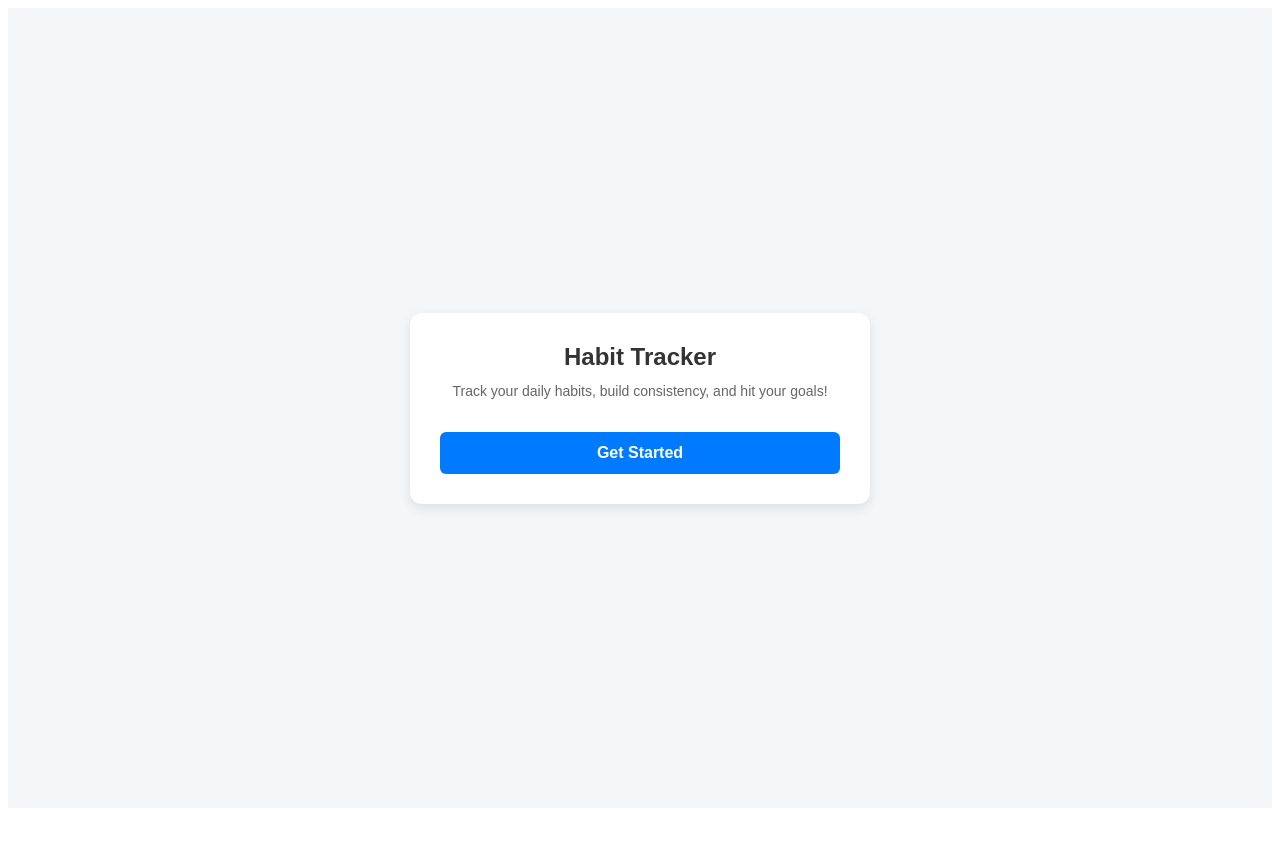
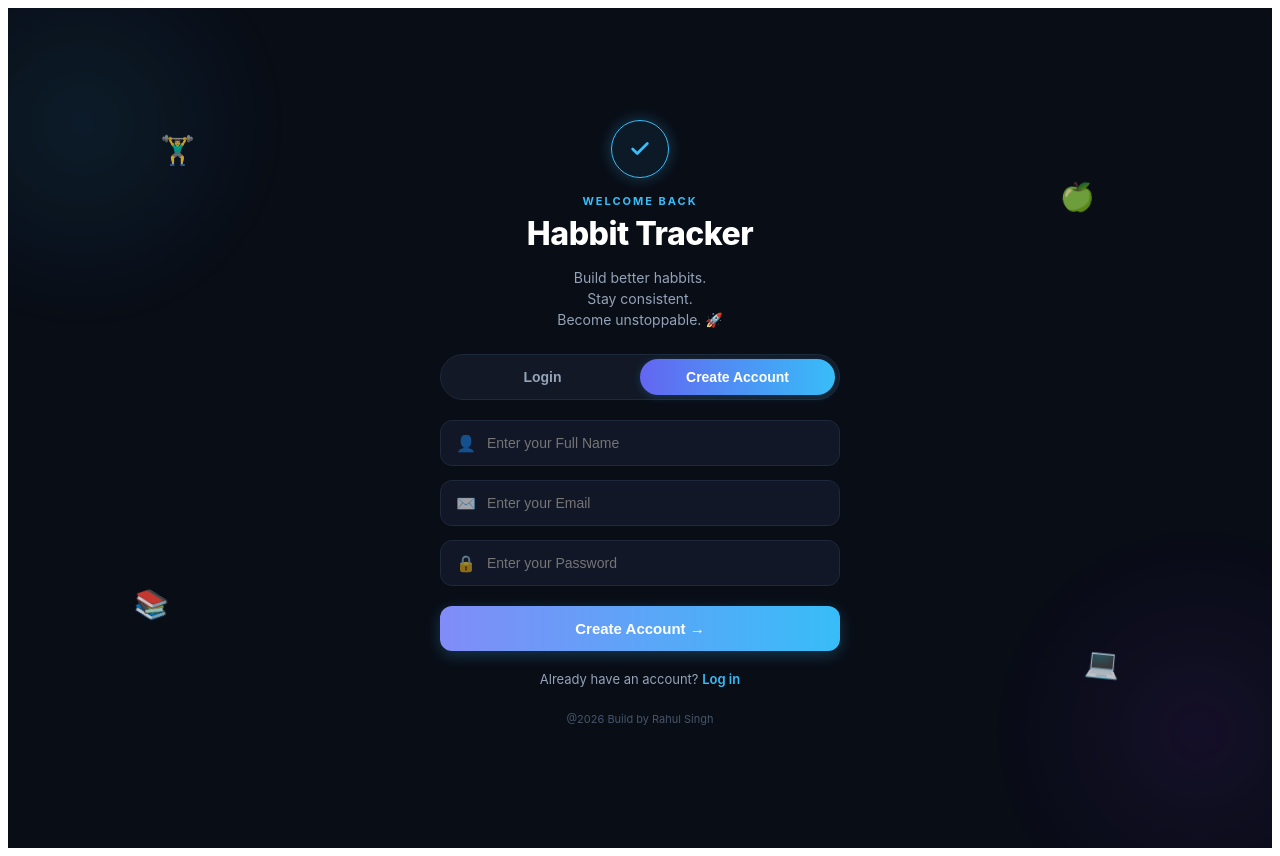
Before and after one commit to Rahulsingh2609/Habbit-Tracker, a React (Vite) app: page / in a window 1280 px wide. Before the commit the page ends 816 px from the top, so only its background shows below. Built offline with nearby package versions, Linux system fonts and the light colour scheme.

Commit message:
Profile rebuilded

```diff
--- a/src/App.tsx
+++ b/src/App.tsx
@@ -1,241 +1,428 @@
 import React, { useState } from 'react';
 
-// Define the User interface
-interface User {
-  id: string;
-  name: string;
-  email: string;
-  mobile?: string;
-  collegeName?: string;
-  age?: number | '';
-  isProfileComplete: boolean;
-}
+export default function AuthGate() {
+  // Step 1: Initial Account Data (Name, Email, Password)
+  // Step 2: Profile Details (Mobile, College, Age)
+  const [step, setStep] = useState<1 | 2>(1);
 
-export default function App() {
-  // Demo state
-  const [user, setUser] = useState<User>({
-    id: '123',
-    name: 'Rahul',
-    email: 'rahul@example.com',
+  const [formData, setFormData] = useState({
+    fullName: '',
+    email: '',
+    password: '',
     mobile: '',
     collegeName: '',
     age: '',
-    isProfileComplete: false,
   });
 
-  // Controls whether the user has tapped "Get Started"
-  const [hasStarted, setHasStarted] = useState(false);
+  const [isLoading, setIsLoading] = useState(false);
 
-  const [formData, setFormData] = useState({
-    mobile: user.mobile || '',
-    collegeName: user.collegeName || '',
-    age: user.age || '',
-  });
-
-  const [isSubmitting, setIsSubmitting] = useState(false);
-
-  // Handle input changes
   const handleChange = (e: React.ChangeEvent<HTMLInputElement>) => {
-    const { name, value } = e.target;
     setFormData((prev) => ({
       ...prev,
-      [name]: value,
+      [e.target.name]: e.target.value,
     }));
   };
 
-  // Submit profile updates
-  const handleSubmit = async (e: React.FormEvent) => {
+  // Move from Step 1 -> Step 2
+  const handleNextStep = (e: React.FormEvent) => {
     e.preventDefault();
-    setIsSubmitting(true);
-
-    try {
-      // TODO: Replace with your actual backend API call or Firebase update
-      // await updateDoc(doc(db, "users", user.id), { ...formData, isProfileComplete: true });
-
-      // Update local state on success
-      setUser((prev) => ({
-        ...prev,
-        ...formData,
-        age: Number(formData.age),
-        isProfileComplete: true,
-      }));
-    } catch (error) {
-      console.error('Failed to update profile:', error);
-    } finally {
-      setIsSubmitting(false);
+    if (formData.fullName && formData.email && formData.password) {
+      setStep(2);
     }
   };
 
-  // 1. STEP 1: LANDING PAGE WITH "GET STARTED" BUTTON
-  if (!hasStarted && !user.isProfileComplete) {
-    return (
-      <div style={styles.container}>
-        <div style={styles.card}>
-          <h1 style={styles.title}>Habit Tracker</h1>
-          <p style={styles.subtitle}>
-            Track your daily habits, build consistency, and hit your goals!
-          </p>
-          <button
-            onClick={() => setHasStarted(true)}
-            style={styles.button}
-          >
-            Get Started
-          </button>
+  // Final Submit on Step 2
+  const handleFinalSubmit = async (e: React.FormEvent) => {
+    e.preventDefault();
+    setIsLoading(true);
+
+    try {
+      // TODO: Replace with your Firebase / Backend Auth logic
+      console.log('User Account Created:', formData);
+      alert('Profile completed successfully!');
+    } catch (error) {
+      console.error('Error completing profile:', error);
+    } finally {
+      setIsLoading(false);
+    }
+  };
+
+  return (
+    <div style={styles.container}>
+      {/* CSS Keyframe Animations */}
+      <style>{`
+        @keyframes float {
+          0% { transform: translateY(0px) rotate(0deg); }
+          50% { transform: translateY(-18px) rotate(6deg); }
+          100% { transform: translateY(0px) rotate(0deg); }
+        }
+        @keyframes pulseGlow {
+          0% { opacity: 0.4; transform: scale(1); }
+          50% { opacity: 0.7; transform: scale(1.08); }
+          100% { opacity: 0.4; transform: scale(1); }
+        }
+        .floating-emoji {
+          position: absolute;
+          font-size: 28px;
+          user-select: none;
+          pointer-events: none;
+          animation: float 6s ease-in-out infinite;
+          opacity: 0.8;
+        }
+        .input-field {
+          transition: border-color 0.2s ease, box-shadow 0.2s ease;
+        }
+        .input-field:focus {
+          border-color: #38bdf8 !important;
+          box-shadow: 0 0 10px rgba(56, 189, 248, 0.2);
+        }
+      `}</style>
+
+      {/* Ambient Background Glows */}
+      <div style={styles.glowTopLeft} />
+      <div style={styles.glowBottomRight} />
+
+      {/* Floating Emojis matching your UI */}
+      <span className="floating-emoji" style={{ top: '15%', left: '12%', animationDelay: '0s' }}>🏋️‍♂️</span>
+      <span className="floating-emoji" style={{ top: '22%', right: '14%', animationDelay: '1.5s' }}>🍏</span>
+      <span className="floating-emoji" style={{ bottom: '25%', left: '10%', animationDelay: '3s' }}>📚</span>
+      <span className="floating-emoji" style={{ bottom: '18%', right: '12%', animationDelay: '2s' }}>💻</span>
+
+      {/* Main Form Container */}
+      <div style={styles.card}>
+        {/* Top Checkmark Circle */}
+        <div style={styles.iconCircle}>
+          <svg width="22" height="22" viewBox="0 0 24 24" fill="none" stroke="#38bdf8" strokeWidth="3" strokeLinecap="round" strokeLinejoin="round">
+            <polyline points="20 6 9 17 4 12"></polyline>
+          </svg>
         </div>
-      </div>
-    );
-  }
 
-  // 2. STEP 2: PROFILE COMPLETION FORM (Triggers when user clicks "Get Started")
-  if (!user.isProfileComplete) {
-    return (
-      <div style={styles.container}>
-        <div style={styles.card}>
-          <h2 style={styles.title}>Complete Your Profile</h2>
-          <p style={styles.subtitle}>
-            Welcome! Please fill in your details to start tracking habits.
-          </p>
+        <p style={styles.badge}>WELCOME BACK</p>
+        <h1 style={styles.title}>Habbit Tracker</h1>
+        <p style={styles.subtitle}>
+          Build better habbits.<br />
+          Stay consistent.<br />
+          Become unstoppable. 🚀
+        </p>
 
-          <form onSubmit={handleSubmit} style={styles.form}>
+        {/* Tab Switcher (Login / Create Account) */}
+        <div style={styles.tabContainer}>
+          <button style={styles.tabInactive}>Login</button>
+          <button style={styles.tabActive}>Create Account</button>
+        </div>
+
+        {/* STEP 1: CREATE ACCOUNT (FULL NAME, EMAIL, PASSWORD) */}
+        {step === 1 && (
+          <form onSubmit={handleNextStep} style={styles.form}>
             <div style={styles.inputGroup}>
-              <label style={styles.label}>Mobile Number</label>
+              <span style={styles.inputIcon}>👤</span>
               <input
-                type="tel"
-                name="mobile"
-                placeholder="Enter 10-digit mobile number"
-                value={formData.mobile}
+                type="text"
+                name="fullName"
+                placeholder="Enter your Full Name"
+                value={formData.fullName}
                 onChange={handleChange}
+                className="input-field"
                 required
                 style={styles.input}
               />
             </div>
 
             <div style={styles.inputGroup}>
-              <label style={styles.label}>College / Institute Name</label>
+              <span style={styles.inputIcon}>✉️</span>
               <input
-                type="text"
-                name="collegeName"
-                placeholder="Enter your college or institute"
-                value={formData.collegeName}
+                type="email"
+                name="email"
+                placeholder="Enter your Email"
+                value={formData.email}
                 onChange={handleChange}
+                className="input-field"
                 required
                 style={styles.input}
               />
             </div>
 
             <div style={styles.inputGroup}>
-              <label style={styles.label}>Age</label>
+              <span style={styles.inputIcon}>🔒</span>
               <input
-                type="number"
-                name="age"
-                placeholder="Enter your age"
-                value={formData.age}
+                type="password"
+                name="password"
+                placeholder="Enter your Password"
+                value={formData.password}
                 onChange={handleChange}
-                min="10"
-                max="100"
+                className="input-field"
                 required
                 style={styles.input}
               />
             </div>
 
-            <button type="submit" disabled={isSubmitting} style={styles.button}>
-              {isSubmitting ? 'Saving...' : 'Save & Continue'}
+            <button type="submit" style={styles.gradientButton}>
+              Create Account →
             </button>
           </form>
-        </div>
-      </div>
-    );
-  }
+        )}
 
-  // 3. STEP 3: MAIN HABIT TRACKER DASHBOARD (Shows after profile completion)
-  return (
-    <div style={styles.container}>
-      <div style={styles.card}>
-        <h1 style={styles.title}>Habit Tracker Dashboard</h1>
-        <p style={styles.subtitle}>Welcome back, {user.name}!</p>
+        {/* STEP 2: COMPLETE PROFILE (MOBILE, COLLEGE, AGE) */}
+        {step === 2 && (
+          <form onSubmit={handleFinalSubmit} style={styles.form}>
+            <div style={styles.stepHeader}>
+              <h3 style={styles.stepTitle}>Complete Your Profile</h3>
+              <p style={styles.stepSubtitle}>Step 2 of 2 — Almost there!</p>
+            </div>
 
-        <div style={styles.profileBadge}>
-          <p><strong>Mobile:</strong> {user.mobile}</p>
-          <p><strong>College:</strong> {user.collegeName}</p>
-          <p><strong>Age:</strong> {user.age}</p>
-        </div>
+            <div style={styles.inputGroup}>
+              <span style={styles.inputIcon}>📱</span>
+              <input
+                type="tel"
+                name="mobile"
+                placeholder="Enter Mobile Number"
+                value={formData.mobile}
+                onChange={handleChange}
+                className="input-field"
+                required
+                style={styles.input}
+              />
+            </div>
 
-        {/* Your main Habit Tracker components go here */}
+            <div style={styles.inputGroup}>
+              <span style={styles.inputIcon}>🎓</span>
+              <input
+                type="text"
+                name="collegeName"
+                placeholder="College / Institute Name"
+                value={formData.collegeName}
+                onChange={handleChange}
+                className="input-field"
+                required
+                style={styles.input}
+              />
+            </div>
+
+            <div style={styles.inputGroup}>
+              <span style={styles.inputIcon}>🎂</span>
+              <input
+                type="number"
+                name="age"
+                placeholder="Enter your Age"
+                value={formData.age}
+                onChange={handleChange}
+                min="10"
+                max="100"
+                className="input-field"
+                required
+                style={styles.input}
+              />
+            </div>
+
+            <div style={{ display: 'flex', gap: '10px' }}>
+              <button
+                type="button"
+                onClick={() => setStep(1)}
+                style={styles.secondaryButton}
+              >
+                Back
+              </button>
+              <button
+                type="submit"
+                disabled={isLoading}
+                style={styles.gradientButton}
+              >
+                {isLoading ? 'Saving...' : 'Finish Setup 🚀'}
+              </button>
+            </div>
+          </form>
+        )}
+
+        <p style={styles.footerText}>
+          Already have an account? <span style={styles.loginLink}>Log in</span>
+        </p>
+
+        <p style={styles.copyright}>@2026 Build by Rahul Singh</p>
       </div>
     </div>
   );
 }
 
-// Inline CSS Styles
+// Inline Style Object matching the dark neon theme
 const styles: { [key: string]: React.CSSProperties } = {
   container: {
+    minHeight: '100vh',
+    backgroundColor: '#090d16',
     display: 'flex',
     justifyContent: 'center',
     alignItems: 'center',
-    minHeight: '100vh',
-    backgroundColor: '#f4f6f8',
-    fontFamily: 'Arial, sans-serif',
+    fontFamily: '-apple-system, BlinkMacSystemFont, "Segoe UI", Roboto, sans-serif',
+    color: '#ffffff',
+    position: 'relative',
+    overflow: 'hidden',
+    padding: '20px',
+  },
+  glowTopLeft: {
+    position: 'absolute',
+    top: '-10%',
+    left: '-10%',
+    width: '400px',
+    height: '400px',
+    background: 'radial-gradient(circle, rgba(56, 189, 248, 0.15) 0%, rgba(0,0,0,0) 70%)',
+    animation: 'pulseGlow 8s ease-in-out infinite',
+    pointerEvents: 'none',
+  },
+  glowBottomRight: {
+    position: 'absolute',
+    bottom: '-10%',
+    right: '-10%',
+    width: '400px',
+    height: '400px',
+    background: 'radial-gradient(circle, rgba(147, 51, 234, 0.15) 0%, rgba(0,0,0,0) 70%)',
+    animation: 'pulseGlow 8s ease-in-out infinite',
+    pointerEvents: 'none',
   },
   card: {
-    backgroundColor: '#ffffff',
-    padding: '30px',
-    borderRadius: '12px',
-    boxShadow: '0 4px 12px rgba(0,0,0,0.1)',
+    width: '100%',
     maxWidth: '400px',
-    width: '100%',
     textAlign: 'center',
+    zIndex: 1,
+  },
+  iconCircle: {
+    width: '56px',
+    height: '56px',
+    borderRadius: '50%',
+    backgroundColor: 'rgba(58, 190, 248, 0.08)',
+    border: '1.5px solid #38bdf8',
+    boxShadow: '0 0 15px rgba(56, 189, 248, 0.3)',
+    display: 'flex',
+    alignItems: 'center',
+    justifyContent: 'center',
+    margin: '0 auto 16px auto',
+  },
+  badge: {
+    fontSize: '11px',
+    letterSpacing: '2px',
+    color: '#38bdf8',
+    fontWeight: '700',
+    marginBottom: '6px',
   },
   title: {
-    margin: '0 0 10px 0',
-    fontSize: '24px',
-    color: '#333',
+    fontSize: '32px',
+    fontWeight: '800',
+    margin: '0 0 8px 0',
+    letterSpacing: '-0.5px',
   },
   subtitle: {
-    margin: '0 0 20px 0',
-    color: '#666',
     fontSize: '14px',
+    color: '#94a3b8',
     lineHeight: '1.5',
+    marginBottom: '24px',
+  },
+  tabContainer: {
+    display: 'flex',
+    backgroundColor: '#121826',
+    padding: '4px',
+    borderRadius: '30px',
+    marginBottom: '20px',
+    border: '1px solid #1e293b',
+  },
+  tabInactive: {
+    flex: 1,
+    padding: '10px',
+    borderRadius: '25px',
+    border: 'none',
+    backgroundColor: 'transparent',
+    color: '#94a3b8',
+    fontSize: '14px',
+    fontWeight: '600',
+    cursor: 'pointer',
+  },
+  tabActive: {
+    flex: 1,
+    padding: '10px',
+    borderRadius: '25px',
+    border: 'none',
+    background: 'linear-gradient(90deg, #6366f1 0%, #38bdf8 100%)',
+    color: '#ffffff',
+    fontSize: '14px',
+    fontWeight: '600',
+    boxShadow: '0 2px 10px rgba(56, 189, 248, 0.2)',
   },
   form: {
     display: 'flex',
     flexDirection: 'column',
-    gap: '15px',
-    textAlign: 'left',
+    gap: '14px',
+  },
+  stepHeader: {
+    marginBottom: '6px',
+  },
+  stepTitle: {
+    fontSize: '18px',
+    fontWeight: '700',
+    margin: '0 0 4px 0',
+  },
+  stepSubtitle: {
+    fontSize: '12px',
+    color: '#38bdf8',
+    margin: 0,
   },
   inputGroup: {
+    position: 'relative',
     display: 'flex',
-    flexDirection: 'column',
-    gap: '5px',
+    alignItems: 'center',
   },
-  label: {
-    fontSize: '13px',
-    fontWeight: 'bold',
-    color: '#444',
+  inputIcon: {
+    position: 'absolute',
+    left: '16px',
+    fontSize: '16px',
+    pointerEvents: 'none',
+    opacity: 0.6,
   },
   input: {
-    padding: '10px',
-    borderRadius: '6px',
-    border: '1px solid #ccc',
+    width: '100%',
+    padding: '14px 16px 14px 46px',
+    borderRadius: '12px',
+    backgroundColor: '#111726',
+    border: '1px solid #1e293b',
+    color: '#ffffff',
     fontSize: '14px',
+    outline: 'none',
+    boxSizing: 'border-box',
   },
-  button: {
-    marginTop: '10px',
-    padding: '12px',
-    borderRadius: '6px',
+  gradientButton: {
+    width: '100%',
+    padding: '14px',
+    borderRadius: '12px',
     border: 'none',
-    backgroundColor: '#007bff',
-    color: '#fff',
-    fontSize: '16px',
-    fontWeight: 'bold',
+    background: 'linear-gradient(90deg, #818cf8 0%, #38bdf8 100%)',
+    color: '#ffffff',
+    fontSize: '15px',
+    fontWeight: '700',
     cursor: 'pointer',
-    width: '100%',
+    marginTop: '6px',
+    boxShadow: '0 4px 15px rgba(56, 189, 248, 0.25)',
   },
-  profileBadge: {
-    backgroundColor: '#eef2f5',
-    padding: '15px',
-    borderRadius: '8px',
-    marginTop: '15px',
+  secondaryButton: {
+    width: '35%',
+    padding: '14px',
+    borderRadius: '12px',
+    border: '1px solid #1e293b',
+    backgroundColor: '#111726',
+    color: '#ffffff',
     fontSize: '14px',
-    textAlign: 'left',
+    fontWeight: '600',
+    cursor: 'pointer',
+    marginTop: '6px',
+  },
+  footerText: {
+    fontSize: '13px',
+    color: '#94a3b8',
+    marginTop: '20px',
+  },
+  loginLink: {
+    color: '#38bdf8',
+    fontWeight: '600',
+    cursor: 'pointer',
+  },
+  copyright: {
+    fontSize: '11px',
+    color: '#475569',
+    marginTop: '25px',
   },
 };
```
